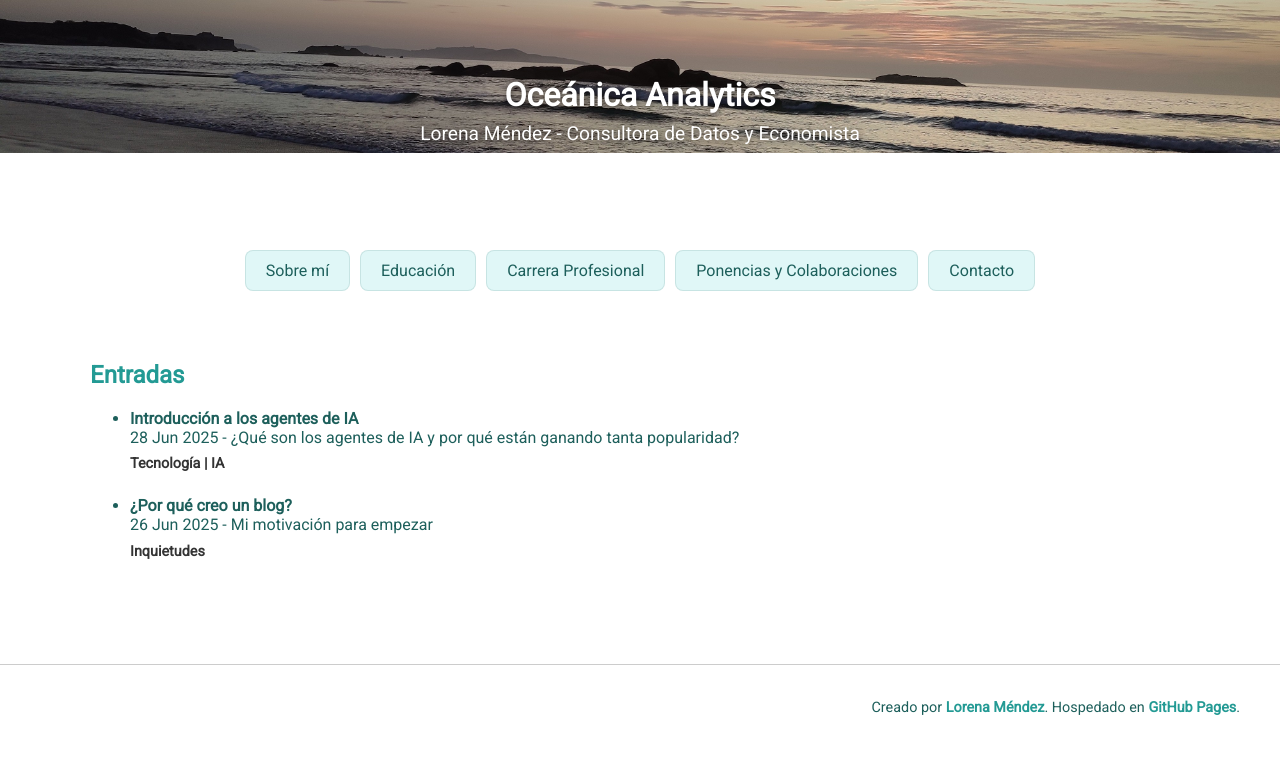
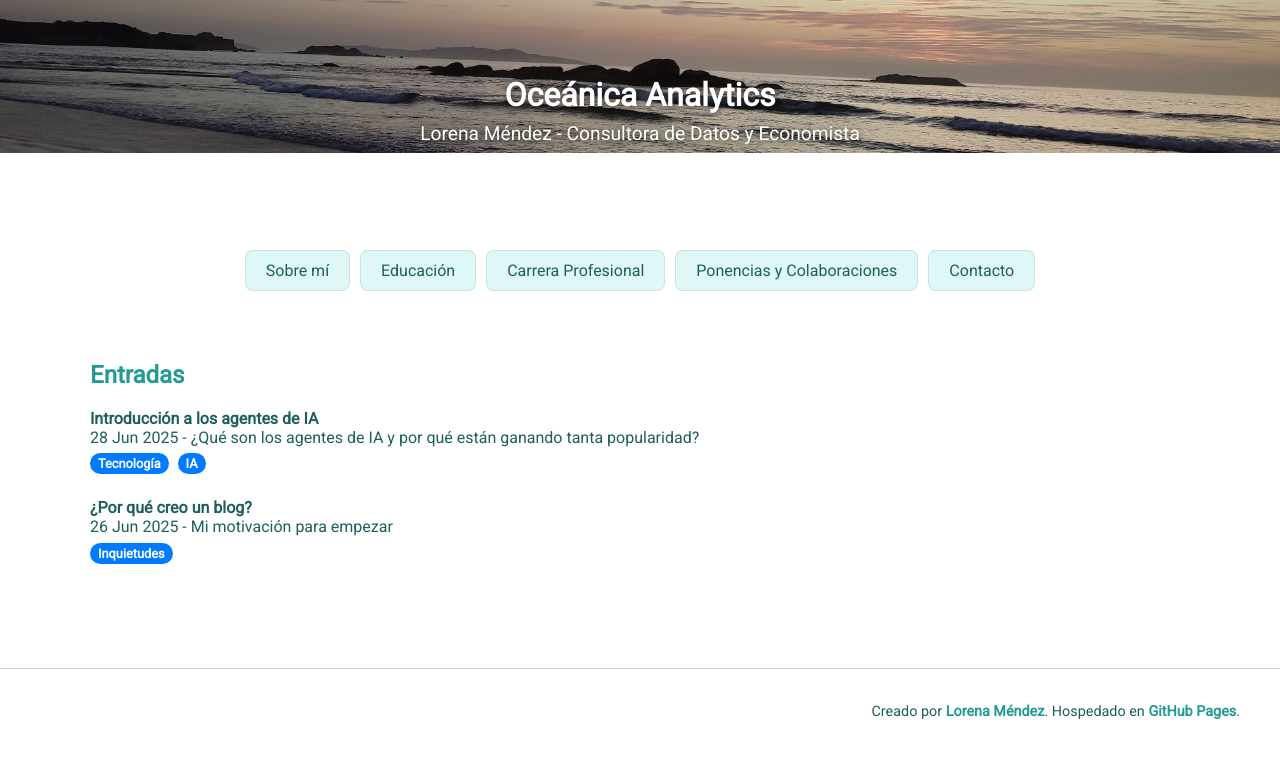
Before and after one commit to lmendezotero/lmendezotero.github.io, a Jekyll site: the page built from index.md, in a window 1280 px wide. Shown: the top 758 px of the page. Built offline with Jekyll 4.4.1, drawn with Linux system fonts in a browser that asks for light colours; the list of posts is cut into pages by our own code.

Commit message:
Update index.md

```diff
--- a/index.md
+++ b/index.md
@@ -5,16 +5,30 @@ title: Inicio
 ---
 
 <h2>Entradas</h2>
-<ul>
+<ul style="list-style-type: none; padding-left: 0;">
   {% for post in site.posts %}
     <li style="margin-bottom: 1.5em;">
       <strong><a href="{{ post.url | relative_url }}">{{ post.title }}</a></strong><br>
       {{ post.date | date: "%d %b %Y" }}{% if post.subtitle %} - {{ post.subtitle }}{% endif %}
       <div style="margin-top: 0.4em;">
         {% if post.categories %}
-          <span style="font-weight: 600; color: #333; font-size: 0.9em;">
-            {{ post.categories | join: "  |  " }}
-          </span>
+          <div>
+            {% for category in post.categories %}
+              <span style="
+                display: inline-block;
+                background-color: #007bff;
+                color: white;
+                padding: 3px 8px;
+                border-radius: 12px;
+                font-size: 0.8em;
+                font-weight: 600;
+                margin-right: 5px;
+                user-select: none;
+              ">
+                {{ category }}
+              </span>
+            {% endfor %}
+          </div>
         {% endif %}
       </div>
     </li>
```
